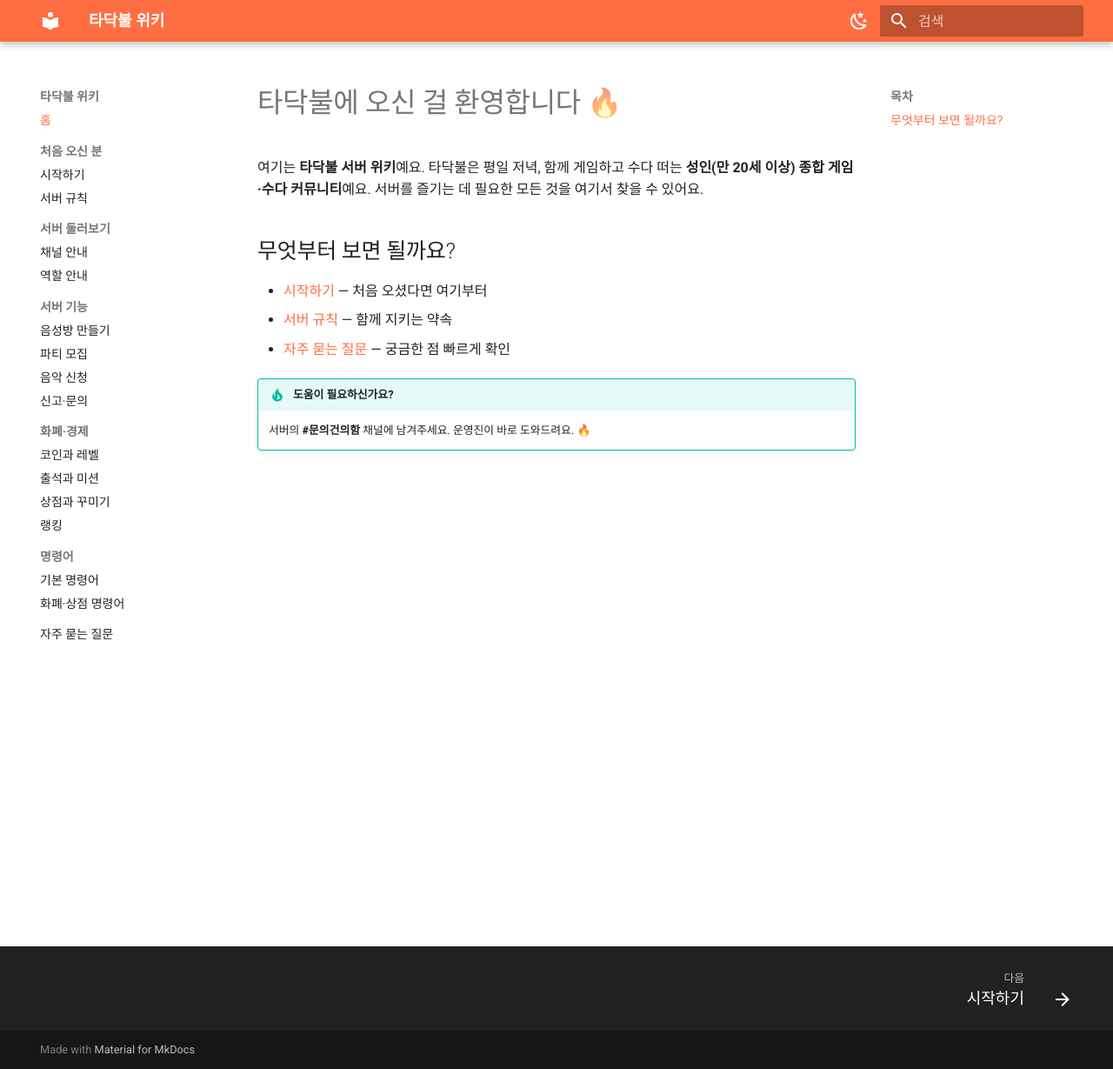
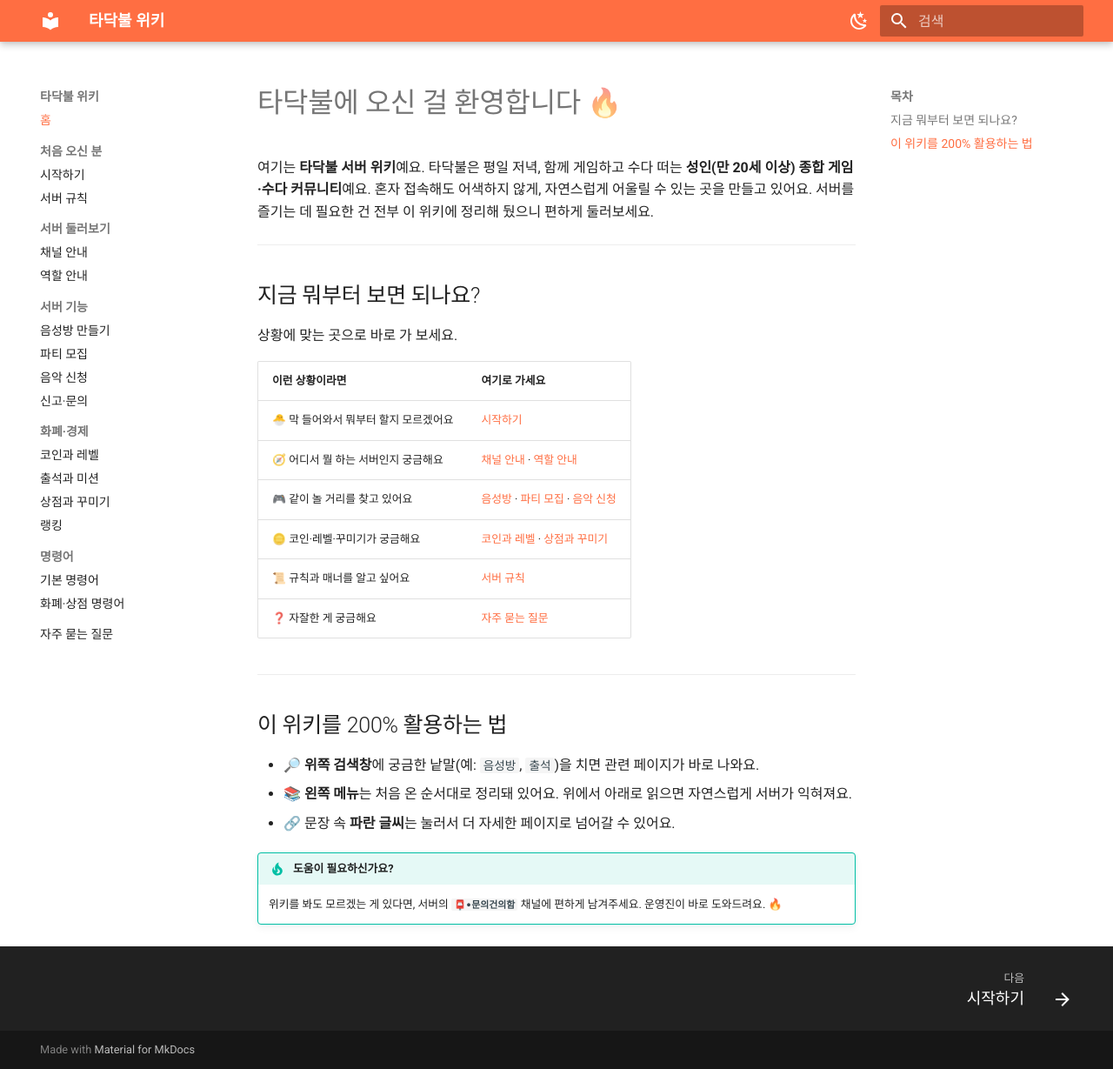
Before and after one commit to the-campfire/the-campfire.github.io, an MkDocs documentation site: the page built from docs/index.md, in a window 1280 px wide and 1229 px high. Shown: the whole window at 87% size. Built offline with MkDocs 1.6.1 and Material for MkDocs 9.7.7, drawn with Linux system fonts in a browser that asks for light colours.

Commit message:
docs: 채널 사실 오류 정정 및 홈 페이지 상세화
- channels.md: 음성방 목록을 실제 서버(불멍때리기·같이 게임)에 맞게 수정, 소피(Sofi) 봇 채널 2개와 설명 추가
- voice.md: 고정 음성방 안내를 불멍때리기 기준으로 정정
- index.md: 상황별 이동 표와 위키 활용법 안내를 추가해 홈을 상세화

Co-Authored-By: Claude Opus 4.7 <noreply@anthropic.com>

```diff
--- a/docs/index.md
+++ b/docs/index.md
@@ -2,13 +2,31 @@
 
 여기는 **타닥불 서버 위키**예요.
 타닥불은 평일 저녁, 함께 게임하고 수다 떠는 **성인(만 20세 이상) 종합 게임·수다 커뮤니티**예요.
-서버를 즐기는 데 필요한 모든 것을 여기서 찾을 수 있어요.
+혼자 접속해도 어색하지 않게, 자연스럽게 어울릴 수 있는 곳을 만들고 있어요.
+서버를 즐기는 데 필요한 건 전부 이 위키에 정리해 뒀으니 편하게 둘러보세요.
 
-## 무엇부터 보면 될까요?
+---
 
-- [시작하기](getting-started.md) — 처음 오셨다면 여기부터
-- [서버 규칙](rules.md) — 함께 지키는 약속
-- [자주 묻는 질문](faq.md) — 궁금한 점 빠르게 확인
+## 지금 뭐부터 보면 되나요?
+
+상황에 맞는 곳으로 바로 가 보세요.
+
+| 이런 상황이라면 | 여기로 가세요 |
+|---|---|
+| 🐣 막 들어와서 뭐부터 할지 모르겠어요 | [시작하기](getting-started.md) |
+| 🧭 어디서 뭘 하는 서버인지 궁금해요 | [채널 안내](channels.md) · [역할 안내](roles.md) |
+| 🎮 같이 놀 거리를 찾고 있어요 | [음성방](voice.md) · [파티 모집](party.md) · [음악 신청](music.md) |
+| 🪙 코인·레벨·꾸미기가 궁금해요 | [코인과 레벨](economy.md) · [상점과 꾸미기](shop.md) |
+| 📜 규칙과 매너를 알고 싶어요 | [서버 규칙](rules.md) |
+| ❓ 자잘한 게 궁금해요 | [자주 묻는 질문](faq.md) |
+
+---
+
+## 이 위키를 200% 활용하는 법
+
+- 🔎 **위쪽 검색창**에 궁금한 낱말(예: `음성방`, `출석`)을 치면 관련 페이지가 바로 나와요.
+- 📚 **왼쪽 메뉴**는 처음 온 순서대로 정리돼 있어요. 위에서 아래로 읽으면 자연스럽게 서버가 익혀져요.
+- 🔗 문장 속 **파란 글씨**는 눌러서 더 자세한 페이지로 넘어갈 수 있어요.
 
 !!! tip "도움이 필요하신가요?"
-    서버의 **#문의건의함** 채널에 남겨주세요. 운영진이 바로 도와드려요. 🔥
+    위키를 봐도 모르겠는 게 있다면, 서버의 **`📮∙문의건의함`** 채널에 편하게 남겨주세요. 운영진이 바로 도와드려요. 🔥
```
Also changed, not shown: docs/channels.md (+7 -2 lines), docs/voice.md (+1 -1 lines).
